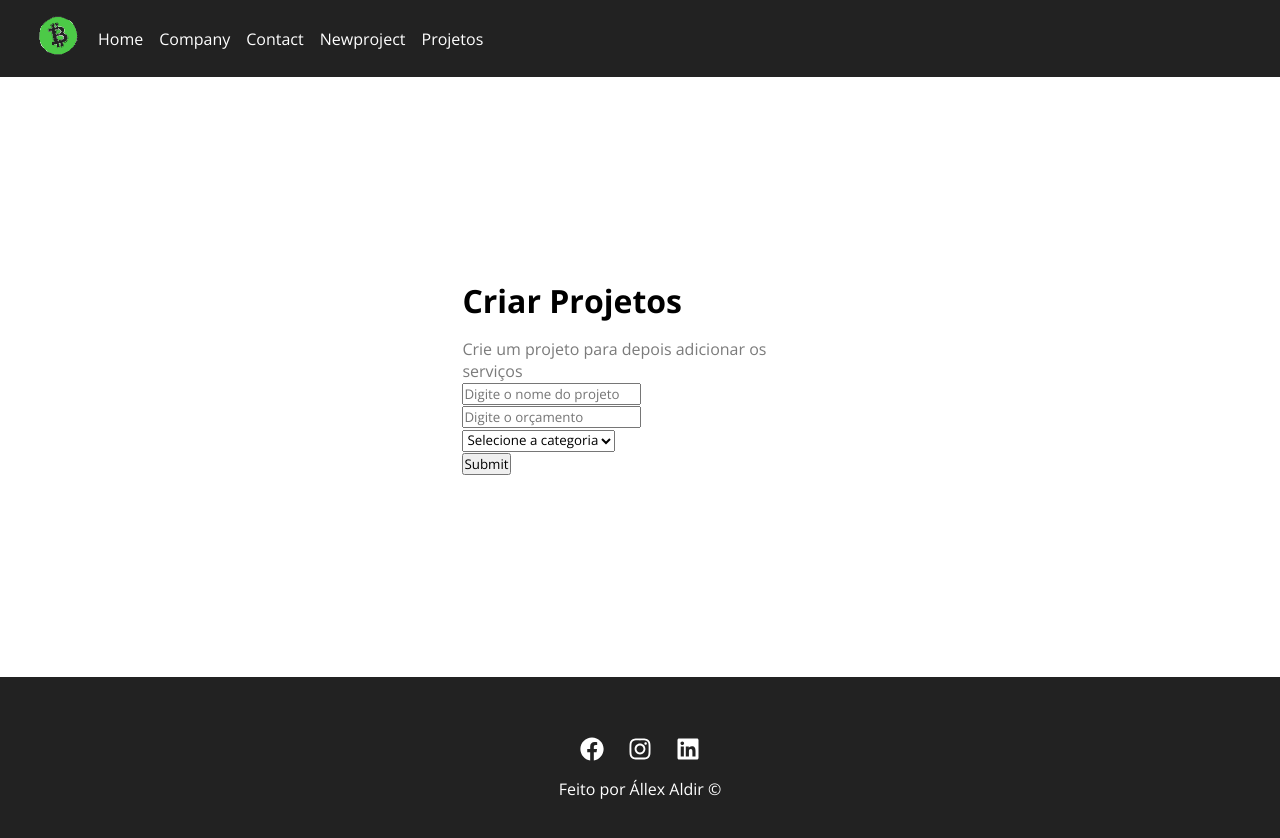
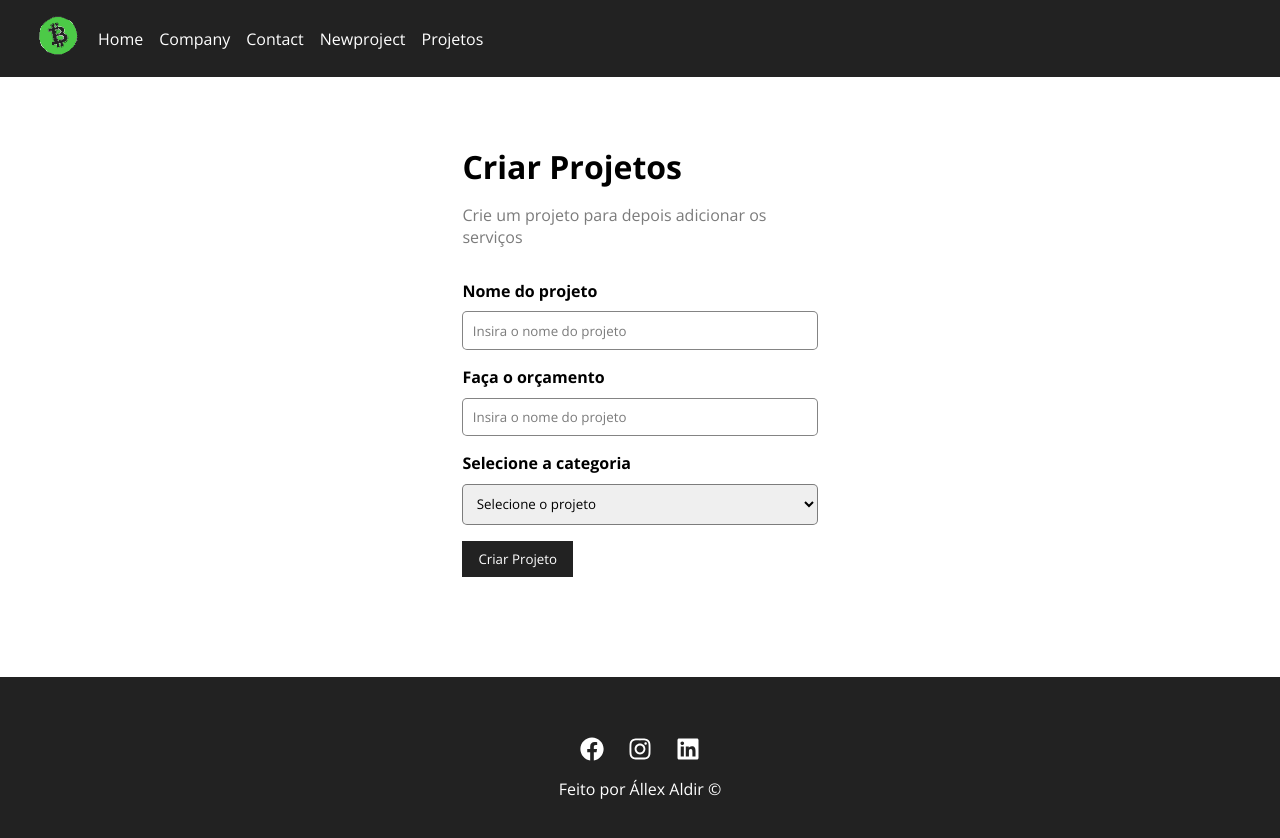
Before and after one commit to AllexAldir/Rc_prgt, a React (Create React App) app in the folder projeto_final/: page /newproject in a window 1280 px wide. Shown: the top 838 px of the page. Built offline with nearby package versions, Linux system fonts and the light colour scheme.

Commit message:
=> Incluido componentes nos forms

```diff
--- /dev/null
+++ b/projeto_final/src/components/form/SubmitButton.css
@@ -0,0 +1,15 @@
+@charset "UTF-8";
+
+button.btn_{
+    background-color: #222;
+    color: white;
+    padding: 0.7em 1.2em;
+    text-decoration: none;
+    transition: 0.5s; /*Transição de interatividade*/
+    cursor: pointer;
+    border: none;
+}
+
+button.btn_:hover{
+    color: #ffbb33;
+}
--- /dev/null
+++ b/projeto_final/src/components/form/input.css
@@ -0,0 +1,22 @@
+@charset "UTF-8";
+
+div.form_control {
+    display: flex;
+    flex-direction: column;
+    margin-bottom: 1em;
+}
+
+label.controle {
+    margin-bottom: 0.6em;
+    font-weight: bold;
+}
+
+input.controle_ip{
+    padding: 0.7em;
+    border-radius: 5px;
+    border: 1px solid rgba(0, 0, 0, 0.482);
+}
+
+input.controle_ip::placeholder{
+    color: #7b7b7b;
+}
--- /dev/null
+++ b/projeto_final/src/components/form/input.js
@@ -0,0 +1,20 @@
+import './input.css'
+
+export function Input({ type, text, name, placeholder, handleOnChange, value }) {
+
+    return (
+        <div className="form_control">
+
+            <label htmlFor={name} className="controle">{text}</label>
+            <input type={type} className="controle_ip"
+            placeholder={placeholder}
+            name={name}
+            id={name}
+            onChange={handleOnChange}
+            value={value}>
+            </input>
+
+        </div>
+    )
+
+}
--- /dev/null
+++ b/projeto_final/src/components/form/select.css
@@ -0,0 +1,18 @@
+@charset "UTF-8";
+
+div.form_control {
+    display: flex;
+    flex-direction: column;
+    margin-bottom: 1em;
+}
+
+label.controle {
+    margin-bottom: 0.6em;
+    font-weight: bold;
+}
+
+select.controle_ip {
+    padding: 0.7em;
+    border-radius: 5px;
+    border: 1px solid rgba(0, 0, 0, 0.482);
+}
--- /dev/null
+++ b/projeto_final/src/components/form/select.js
@@ -0,0 +1,18 @@
+import './input.css'
+import './select.css'
+export function Select({ text, name,  handleOnChange, value,options }) {
+
+    return (
+
+        <div className="form_control">
+
+            <label htmlFor={name} className="controle">{text}</label>
+            <select id={name} name={name} className="controle_ip">
+                <option>Selecione o projeto</option>
+
+            </select>
+
+        </div>
+    )
+
+}
--- /dev/null
+++ b/projeto_final/src/components/form/submitButton.js
@@ -0,0 +1,13 @@
+import './SubmitButton.css'
+
+export function Submit({ text }) {
+
+    return (
+        <div>
+
+            <button className="btn_">{text}</button>
+
+        </div>
+    )
+
+}
--- /dev/null
+++ b/projeto_final/src/components/projects/FormNewprojects.css
@@ -0,0 +1,6 @@
+@charset "UTF-8";
+
+form.form{
+    width: 100%;
+    margin: 2em 0;
+}
--- a/projeto_final/src/components/projects/FormNewprojects.js
+++ b/projeto_final/src/components/projects/FormNewprojects.js
@@ -1,25 +1,19 @@
+import { Input } from '../form/input'
+import { Select } from '../form/select'
+import { Submit } from '../form/submitButton'
+import './FormNewprojects.css'
+
 export function FormNew() {
     return (
-        <form>
-            <p>
-                <input type='text' placeholder="Digite o nome do projeto"></input>
-            </p>
+        <form className="form">
 
-            <p>
-                <input type='number' placeholder="Digite o orçamento"></input>
-            </p>
+            <Input type="text" text="Nome do projeto" name="name" placeholder="Insira o nome do projeto"/>
 
-            <div>
-                <select id="i_select">
-                    <option selected disabled>Selecione a categoria</option>
-                    <option disabled>Categoria</option>
-                    <option disabled>Categoria</option>
-                </select>
-            </div>
+            <Input type="number" text="Faça o orçamento" name="name" placeholder="Insira o nome do projeto" />
 
-            <div>
-                <input type='submit'></input>
-            </div>
+            <Select name="categoria_id" text="Selecione a categoria"/>
+
+            <Submit text="Criar Projeto"/>
         </form>
 
     )
```
